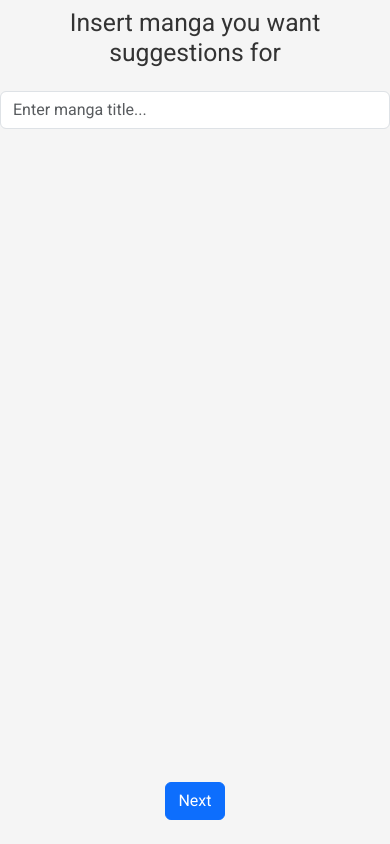
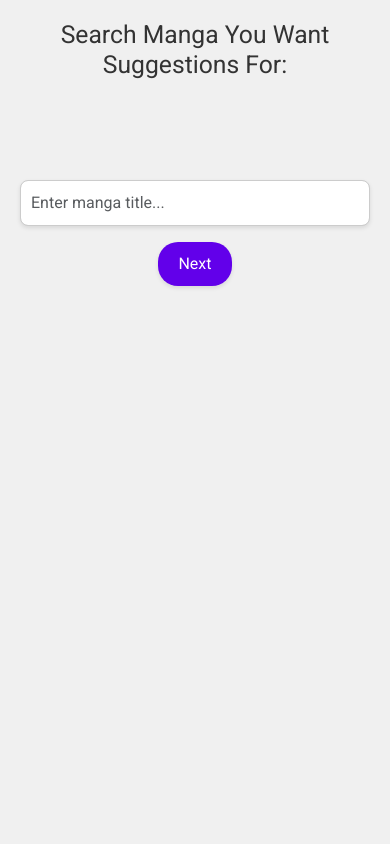
Before and after one commit to csiv23/MangaMatch, a React (Create React App) app in the folder frontend/: page /select-manga in a window 390 px wide. Built offline with nearby package versions, Linux system fonts and the light colour scheme; no server answers.

Commit message:
Made suggestions display before text inputted

```diff
--- a/frontend/src/App.css
+++ b/frontend/src/App.css
@@ -1,3 +1,4 @@
+
 .App {
   text-align: center;
 }
--- a/frontend/src/components/Searchbar/SearchBar.js
+++ b/frontend/src/components/Searchbar/SearchBar.js
@@ -1,8 +1,9 @@
-import React, { useState, useContext } from 'react';
+import React, { useState, useContext, useEffect } from 'react';
 import { MangaContext } from '../../contexts/MangaContext';
 import 'bootstrap/dist/css/bootstrap.min.css';
 import MangaSuggestions from '../Suggestions/MangaSuggestions';
 import SelectedMangaList from '../Suggestions/SelectedMangaList';
+import './Searchbar.css';
 import { useNavigate } from 'react-router-dom';
 
 function SearchBar() {
@@ -55,11 +56,16 @@ function SearchBar() {
         }
     };
 
+    useEffect(() => {
+        fetchSuggestions('a'); // Fetch suggestions with an empty query string on component mount
+    }, []); // Empty dependency array to ensure it runs only once on mount
+
+
     return (
-        <div className="d-flex flex-column vh-100 justify-content-center">
-            <h2 className="text-center mt-2 mb-4">Insert manga you want suggestions for</h2>
+        <div className="search-bar">
+            <h2 className="text-center">Search Manga You Want Suggestions For:</h2>
 
-            <div className="input-group mb-3 mx-auto" style={{ maxWidth: '500px' }}>
+            <div className="input-group">
                 <input
                     type="text"
                     className="form-control"
@@ -73,17 +79,19 @@ function SearchBar() {
                 />
             </div>
 
-            { query && <MangaSuggestions suggestions={suggestions} handleSelectManga={handleSelectManga} /> }
+            {suggestions.length > 0 && <MangaSuggestions suggestions={suggestions} handleSelectManga={handleSelectManga} />} {/* Changed the condition to check suggestions array length */}
 
             <SelectedMangaList selectedMangaTitles={selectedMangaTitles} handleRemoveManga={handleRemoveManga} />
 
-            <div className="mt-auto mb-4 text-center">
-                <button className="btn btn-primary" onClick={() => navigate('/recommendation-screen')}>
+            <div className="text-center">
+                <button className="next-button" onClick={() => navigate('/recommendation-screen')}>
                     Next
                 </button>
             </div>
         </div>
     );
+
+
 }
 
 
--- a/frontend/src/components/Searchbar/Searchbar.css
+++ b/frontend/src/components/Searchbar/Searchbar.css
@@ -1,77 +1,68 @@
-/* SearchBar.css */
 .search-bar {
-    width: 300px;
-    margin: 20px auto;
-    display: flex;
-    flex-direction: column;
-    align-items: center;
-  }
+  display: flex;
+  flex-direction: column;
+  align-items: center;
+  justify-content: flex-start;
+  height: 100vh;
+  padding: 20px;
+  box-sizing: border-box;
+  background-color: #f0f0f0;
+}
 
-  .search-bar input {
-    width: 100%;
-    padding: 10px;
-    margin-bottom: 10px;
-    border-radius: 5px;
-    border: 1px solid #ccc;
-  }
+.text-center {
+  margin-bottom: 16px;
+  color: #333;
+}
 
-  .search-bar button {
-    padding: 10px;
-    border-radius: 5px;
-    border: 1px solid #ccc;
-    cursor: pointer;
-  }
+.input-group {
+  width: 100%;
+  max-width: 400px;
+  margin-bottom: 16px;
+  margin-top: 10vh; /* Moved the search bar up a bit */
+}
 
-  .search-bar button:hover {
-    background-color: #f0f0f0;
-  }
+.form-control {
+  padding: 10px;
+  border-radius: 8px;
+  border: 1px solid #ccc;
+  width: 100%;
+  box-shadow: 0 2px 4px rgba(0, 0, 0, 0.1);
+}
 
-  .search-bar ul {
-    list-style-type: none;
-    padding: 0;
-  }
+.list-group-item {
+  width: 100%; /* Set a fixed width */
+  max-width: 300px; /* Set a max-width to maintain a uniform width */
+  height: 88px; /* Set a fixed height */
+  white-space: nowrap; /* Keeps text in a single line */
+  overflow: hidden; /* Hide the overflow text */
+  text-overflow: ellipsis; /* Display ellipsis (...) to represent the clipped text */
+  display: flex; /* Added to center text vertically */
+  align-items: center; /* Added to center text vertically */
+}
 
-  .search-bar li {
-    padding: 10px;
-    border-bottom: 1px solid #ccc;
-  }
 
-  .manga-selection-btn {
-    display: block;
-    margin: 0 auto 10px auto;
-    padding: 10px;
-    background-color: #f9f9f9;
-    border: none;
-    border-radius: 5px;
-    cursor: pointer;
-  }
 
-  .manga-selection-btn:hover {
-    background-color: #e2e2e2;
-  }
+.next-button {
+  padding: 10px 20px;
+  border: none;
+  background-color: #6200ea;
+  color: #fff;
+  border-radius: 20px;
+  cursor: pointer;
+  font-size: 1rem;
+  box-shadow: 0 2px 4px rgba(0, 0, 0, 0.1);
+}
 
-  .manga-image {
-    object-fit: cover;
-    width: auto;
-    height: 50px;
-    margin-right: 10px;
-    border-radius: 4px;
-  }
+.next-button:hover {
+  background-color: #3700b3;
+}
 
-  .selected-manga-list {
-    list-style-type: none;
-    padding: 0;
+@media (max-width: 768px) {
+  .input-group {
+    max-width: 100%;
   }
 
   .list-group-item {
-    display: flex;
-    align-items: center;
-    border: 1px solid #ececec;
-    border-radius: 4px;
-    margin-bottom: 5px;
-    padding: 10px;
+    width: 100%; /* Adjusted width for mobile screens */
   }
-
-  .btn-close {
-    margin-left: auto;
-  }
+}
--- /dev/null
+++ b/frontend/src/components/Suggestions/SelectedMangaList.css
@@ -0,0 +1,13 @@
+.selected-manga-item {
+    display: flex;
+    justify-content: space-between;
+    align-items: center;
+    padding: 0.5rem;
+    background: #f0f0f0;
+    border-radius: 12px;
+    max-width: 100%;
+    font-size: 0.9em;
+    overflow: hidden;
+    white-space: nowrap;
+    text-overflow: ellipsis; /* Display ellipsis for overflowing text */
+}
--- a/frontend/src/components/Suggestions/SelectedMangaList.js
+++ b/frontend/src/components/Suggestions/SelectedMangaList.js
@@ -1,4 +1,5 @@
 import React from 'react';
+import './SelectedMangaList.css'; // Importing a new CSS file to style this component
 
 function SelectedMangaList({ selectedMangaTitles = [], handleRemoveManga }) {
     return (
@@ -7,13 +8,7 @@ function SelectedMangaList({ selectedMangaTitles = [], handleRemoveManga }) {
                 {selectedMangaTitles.map((title, index) => (
                     <div
                         key={index}
-                        className="d-flex justify-content-between align-items-center px-2 py-1"
-                        style={{
-                            background: '#f0f0f0',
-                            borderRadius: '12px',
-                            maxWidth: '48%',
-                            fontSize: '0.9em'
-                        }}
+                        className="selected-manga-item" // Added a new class for styling
                     >
                         <span className="text-truncate" style={{ maxWidth: '80%' }}>{title}</span>
                         <button
--- a/frontend/src/components/WelcomeScreen/WelcomeScreen.css
+++ b/frontend/src/components/WelcomeScreen/WelcomeScreen.css
@@ -10,6 +10,19 @@
     animation: Gradient 15s ease infinite;
     color: white;
 }
+
+body, html {
+    margin: 0;
+    padding: 0;
+    height: 100%;
+    font-family: 'Roboto';
+  }
+
+  #root {
+    height: 100%;
+    padding-top: env(safe-area-inset-top);
+    padding-bottom: env(safe-area-inset-bottom);
+  }
 
 @keyframes Gradient {
     0% {
```
Also changed, not shown: frontend/src/components/Suggestions/MangaSuggestions.css (added, +31 -0 lines).
